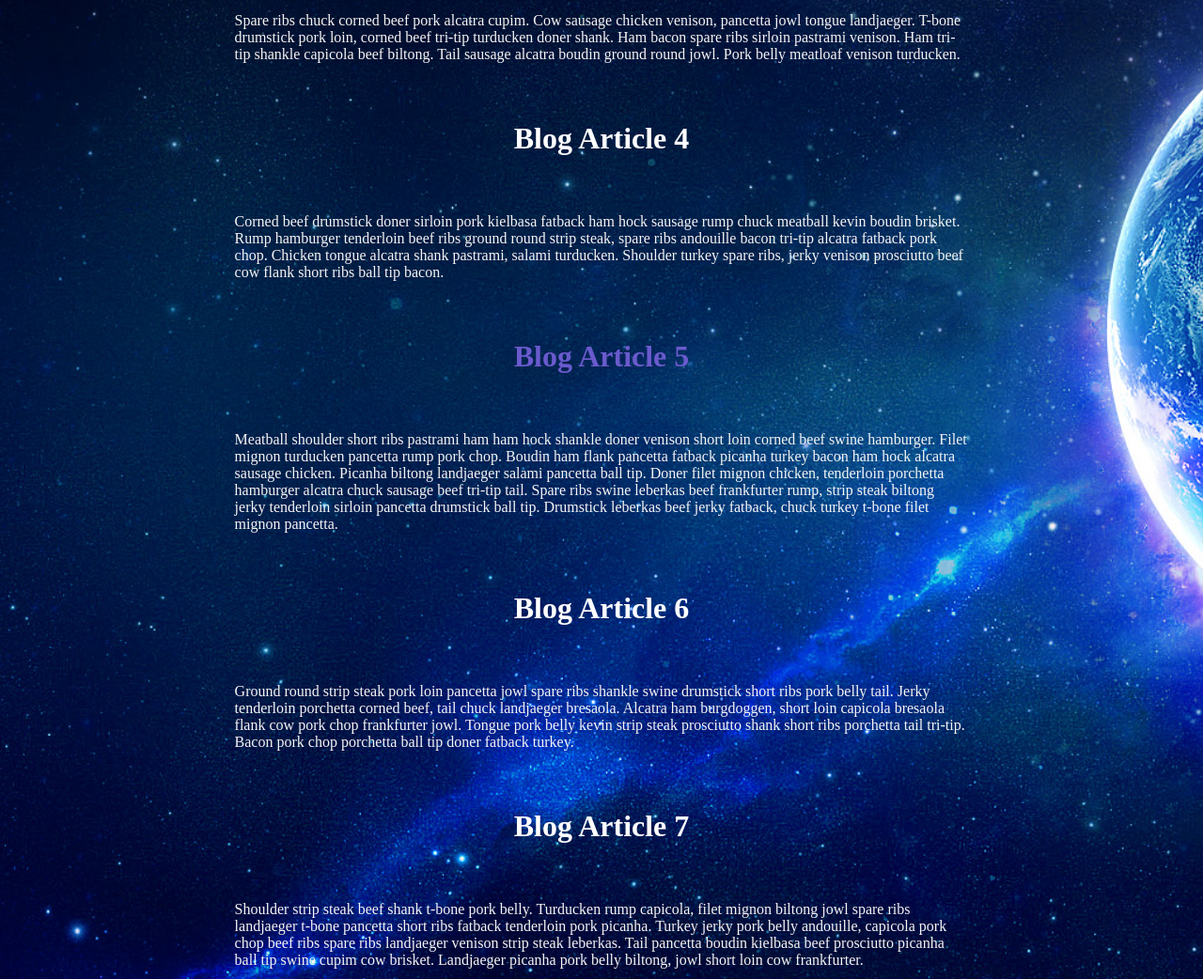
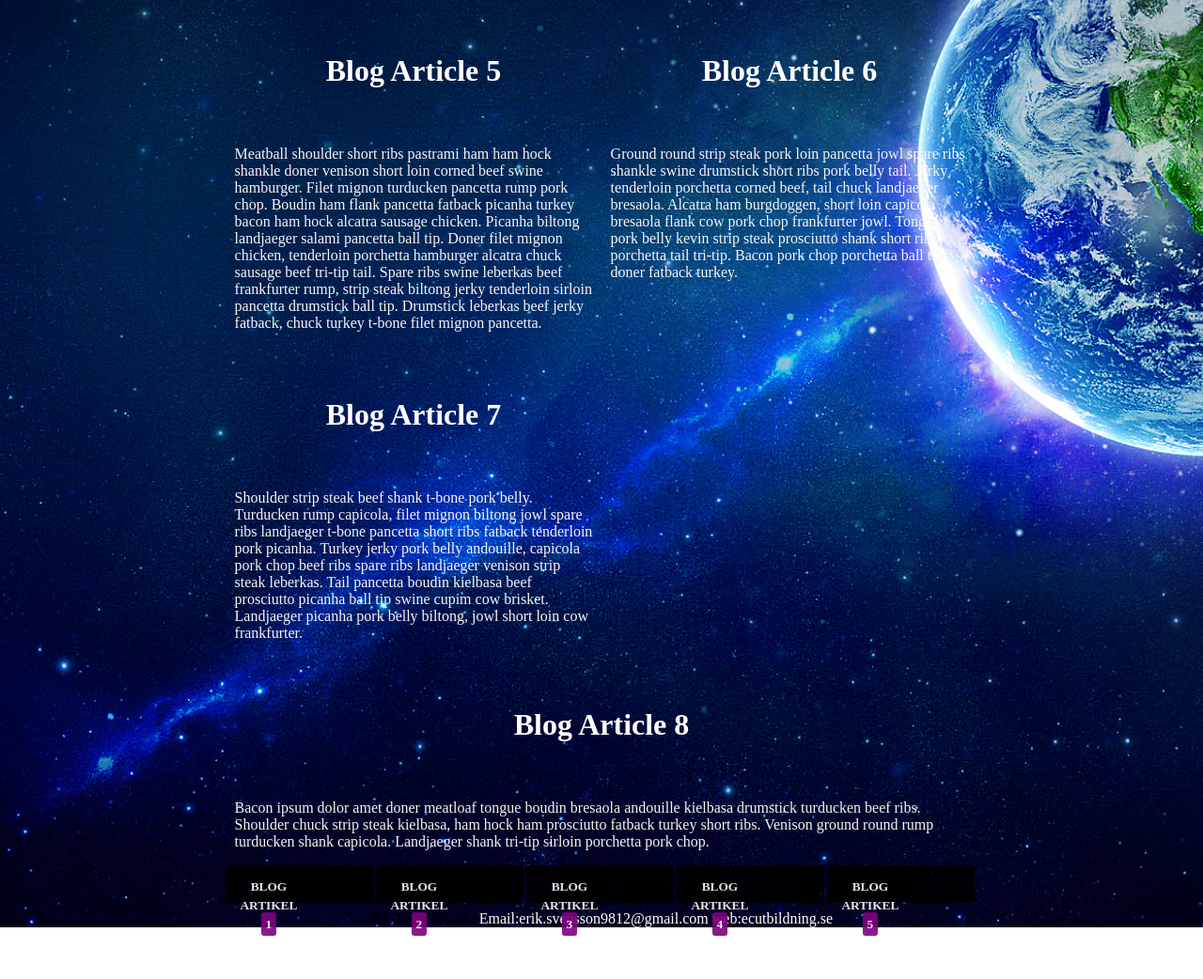
Before and after one commit to Eriksvensson9812/EVXFEH17_erik_svensson1, a plain HTML site: page HTMLCSS3_SEO/Inlamningar/inlamning3/inlamning3.html in a window 1280 px wide. Shown: the part 661-1703 px from the top of the page at 94% size. After the commit the page ends 1657 px from the top, so only its background shows below. Drawn offline with Linux system fonts and the light colour scheme.

Commit message:
inlamningar

```diff
--- a/HTMLCSS3_SEO/Inlamningar/inlamning3/css/style.css
+++ b/HTMLCSS3_SEO/Inlamningar/inlamning3/css/style.css
@@ -174,9 +174,6 @@ h2+h3 {
     border-bottom-left-radius: 20px;
     border-bottom-right-radius: 20px;
 }
-a:nth-of-type(3n+2) #rubrik{
-color:slateblue;
-}
 
 nav ul li span{
     background-color: purple;
@@ -199,11 +196,22 @@ background-size: cover;
 
 
 
-#nav1 #ul1 li {
-    float:left;
+#nav1 ul li {
 	width:157px;
 	height:40px;
 	line-height: 20px;
 	background: black;
     margin-right:3px;
+    display:flex;
 }
+
+section{
+    display: flex;
+    flex-wrap: wrap;
+  }
+  section a{
+    width: 50%;
+  }
+  section > a:last-of-type{
+    width: 100%;
+  }
```
Also changed, not shown: HTMLCSS3_SEO/Inlamningar/inlamning4a/css/style.css (deleted), HTMLCSS3_SEO/Inlamningar/inlamning4a/inlamning4a.html (deleted).
